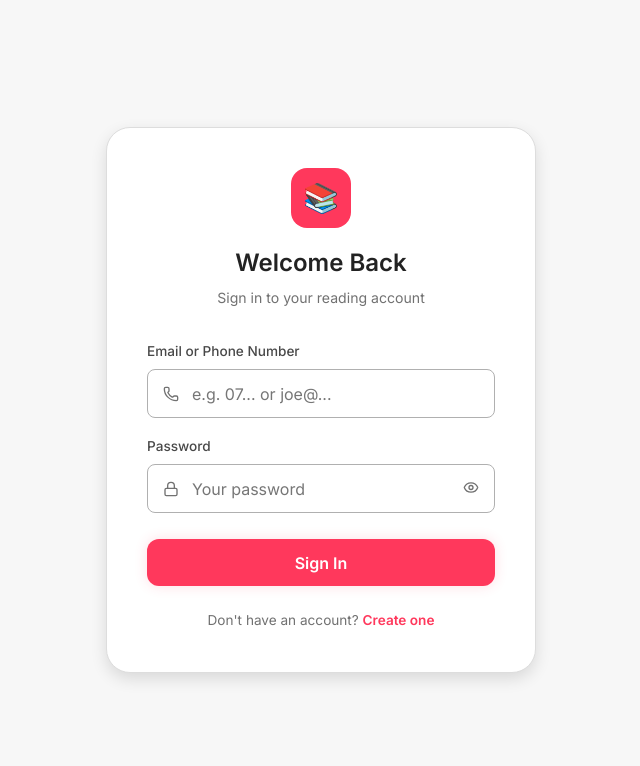
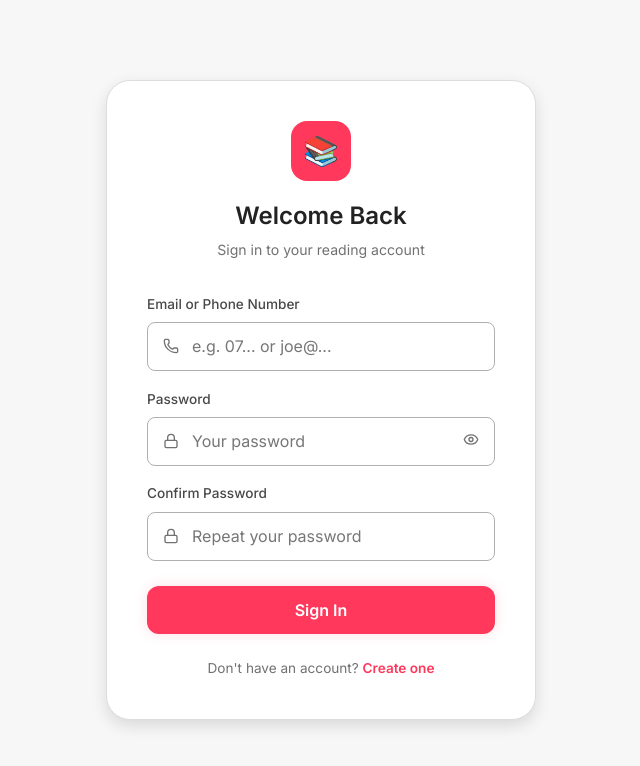
Before and after one commit to Peterngacha85/author, a React (Vite) app in the folder fronted/: page /login in a window 1280 px wide. Shown: the top 766 px of the page, without its empty margins (319-959 px from the left). Built offline with nearby package versions, Linux system fonts and the light colour scheme; no server answers.

Commit message:
Add password confirmation to login page

```diff
--- a/fronted/src/pages/auth/Login.jsx
+++ b/fronted/src/pages/auth/Login.jsx
@@ -9,7 +9,7 @@ export default function Login() {
   const { login, user, loading } = useAuth();
   const [showPass, setShowPass] = useState(false);
   const [isSubmitting, setIsSubmitting] = useState(false);
-  const [form, setForm] = useState({ phone: '', password: '' });
+  const [form, setForm] = useState({ phone: '', password: '', confirmPassword: '' });
 
   // Redirect if already logged in
   useEffect(() => {
@@ -22,6 +22,9 @@ export default function Login() {
 
   const handleSubmit = async (e) => {
     e.preventDefault();
+    if (form.password !== form.confirmPassword) {
+      return toast.error('Passwords do not match');
+    }
     setIsSubmitting(true);
     try {
       const user = await login(form.phone, form.password);
@@ -72,6 +75,16 @@ export default function Login() {
             </div>
           </div>
 
+          <div className="form-group">
+            <label className="form-label">Confirm Password</label>
+            <div className="form-input-icon-wrap">
+              <Lock size={16} className="icon" />
+              <input type={showPass ? 'text' : 'password'} name="confirmPassword" placeholder="Repeat your password"
+                className="form-input" value={form.confirmPassword} onChange={handleChange} required
+                style={{ paddingRight: '2.75rem' }} />
+            </div>
+          </div>
+
           <button type="submit" className="btn btn-primary btn-full btn-lg glow-pulse" disabled={isSubmitting} style={{ marginTop: '0.5rem' }}>
             {isSubmitting ? <span className="spinner" /> : 'Sign In'}
           </button>
```
